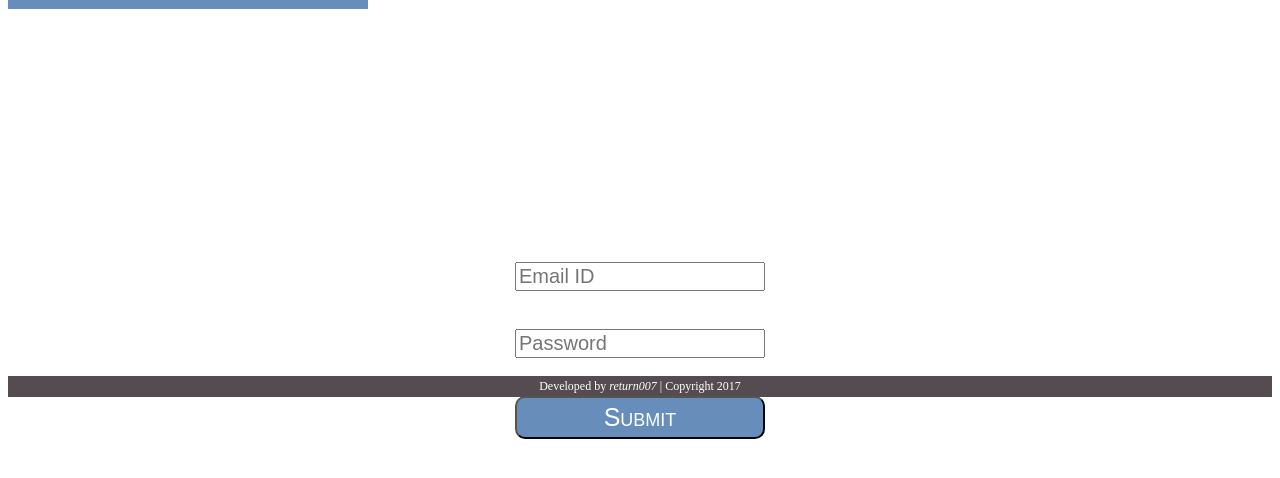
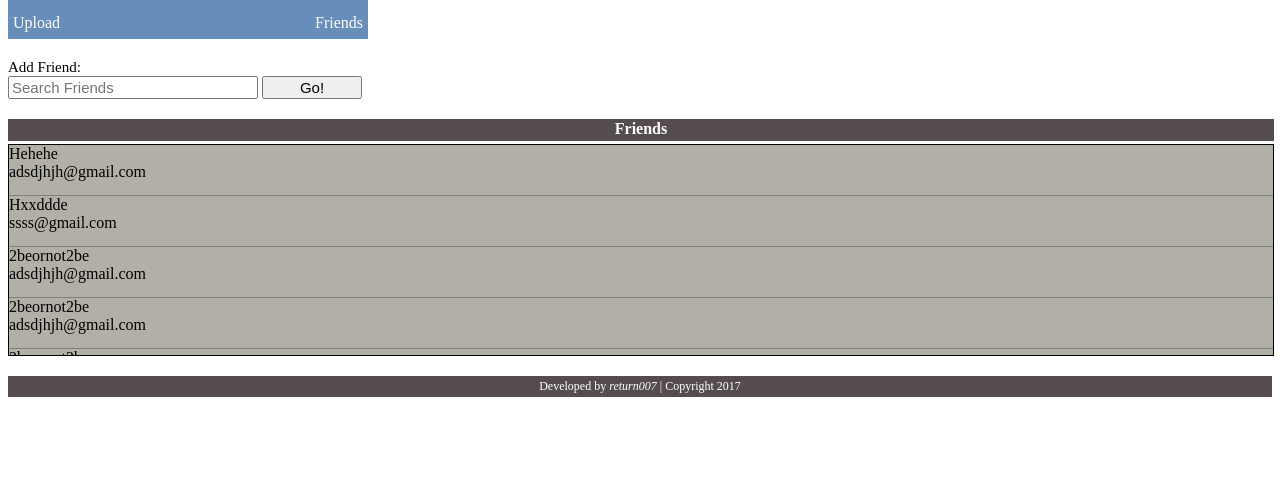
Before and after one commit to return007/frisendl, a browser extension: page index.html in a window 1280 px wide. Both pictures are taken after a click on the button "Login". Shown: the part 58-536 px from the top of the page. Drawn offline with Linux system fonts and the light colour scheme.

Commit message:
main page structure and friend list display

```diff
--- a/index.css
+++ b/index.css
@@ -105,3 +105,72 @@
 	text-align: center;
 	margin-bottom: 15px;
 }
+
+#main_page{
+	display: none;
+	height: 300px;
+}
+#navbar{
+	background-color: #678eba;
+	color: white;
+	cursor: pointer;
+	width: 350px;
+	padding: 5px;
+	height: 20px;
+}
+#upload_section_btn{
+	float: left;
+	cursor: pointer;
+	text-align: center;
+}
+#friend_section_btn{
+	float: right;
+	cursor: pointer;
+	text-align: center;
+}
+/*
+change upload -> friend after development
+*/
+#upload_section{
+	display: none;
+}
+#search_container{
+	margin-top: 20px;
+}
+#add_friend_header{
+	font-size: 15px;
+}
+#search_query{
+	width: 250px;
+	font-size: 15px;
+}
+#go_btn{
+	width: 100px;
+	font-size: 15px;
+	cursor: pointer;
+}
+#friend_list_header{
+	font-size: 16px;
+	text-align: center;
+	color: white;
+	background-color: #544c51;
+	width: 100%;
+	height: 20px;
+	padding: 1px;
+	margin-top: 20px;
+	font-weight: bolder;
+}
+#friend_list{
+	width: 100%;
+	border: 1px solid black;
+	margin-top: 3px;
+	height: 210px;
+	overflow-y: auto;
+}
+.friend{
+	background-color: #b1afa6;
+	width: 100%;
+	border-bottom: 1px solid grey;
+	cursor: pointer;
+	height: 50px;
+}
--- a/index.html
+++ b/index.html
@@ -24,6 +24,57 @@
 		<input type="password" placeholder="Password" name="password" id="password"><br/>
 		<button id="submit_login_btn">Submit</button>
 	</div>
+	<div id="main_page">
+		<div id="navbar">
+			<div id="upload_section_btn">Upload</div>
+			<div id="friend_section_btn">Friends</div>
+		</div>
+		<div id="friend_section">
+			<div id="search_container">
+				<div id="add_friend_header">Add Friend:</div>
+				<input type="text" name="search_query" id="search_query" placeholder="Search Friends">
+				<button id="go_btn">Go!</button>
+			</div>
+			<div id="friend_list_container">
+				<div id="friend_list_header">Friends</div>
+				<div id="friend_list">
+					<div id="1" class="friend">
+						<div id="friend_username">Hehehe</div>
+						<div id="friend_email">adsdjhjh@gmail.com</div>
+						<div id="notification_indicator"></div>
+					</div>
+					<div id="12" class="friend">
+						<div id="friend_username">Hxxddde</div>
+						<div id="friend_email">ssss@gmail.com</div>
+						<div id="notification_indicator"></div>
+					</div>
+					<div id="55" class="friend">
+						<div id="friend_username">2beornot2be</div>
+						<div id="friend_email">adsdjhjh@gmail.com</div>
+						<div id="notification_indicator"></div>
+					</div>
+					<div id="55" class="friend">
+						<div id="friend_username">2beornot2be</div>
+						<div id="friend_email">adsdjhjh@gmail.com</div>
+						<div id="notification_indicator"></div>
+					</div>
+					<div id="55" class="friend">
+						<div id="friend_username">2beornot2be</div>
+						<div id="friend_email">adsdjhjh@gmail.com</div>
+						<div id="notification_indicator"></div>
+					</div>
+					<div id="55" class="friend">
+						<div id="friend_username">2beornot2be</div>
+						<div id="friend_email">adsdjhjh@gmail.com</div>
+						<div id="notification_indicator"></div>
+					</div>
+				</div>
+			</div>
+		</div>
+		<div id="upload_section">
+			Lubh Dubh
+		</div>
+	</div>
 	<div id="error">&nbsp;</div>
 	<div id="success">&nbsp;</div>
 	<div id="debugger"></div>
--- a/index.js
+++ b/index.js
@@ -11,6 +11,15 @@ document.addEventListener('DOMContentLoaded', function() {
 
 	var submit_login_btn = document.getElementById('submit_login_btn');
 	submit_login_btn.addEventListener('click', perform_login);
+
+	var friend_section_btn = document.getElementById('friend_section_btn');
+	friend_section_btn.addEventListener('click', show_friend_section);
+
+	var upload_section_btn = document.getElementById('upload_section_btn');
+	upload_section_btn.addEventListener('click', show_upload_section);
+
+	var go_btn = document.getElementById('go_btn');
+	go_btn.addEventListener('click', show_search_result);
 
 });
 
@@ -32,6 +41,7 @@ function hide_success_message(){
 function show_signup_page(){
 	document.getElementById("homepage").style.display = "none";
 	document.getElementById("login_page").style.display = "none";
+	document.getElementById("main_page").style.display = "none";
 	document.getElementById("signup_page").style.display = "block";
 
 	hide_error_message();
@@ -44,8 +54,15 @@ function show_signup_page(){
 }
 
 function show_login_page(){
+
+	//For development ease only.... To be removed after development
+	show_main_page();
+	return;
+	//ends here </>
+
 	document.getElementById("homepage").style.display = "none";
 	document.getElementById("signup_page").style.display = "none";
+	document.getElementById("main_page").style.display = "none";
 	document.getElementById("login_page").style.display = "block";
 
 	hide_error_message();
@@ -53,6 +70,70 @@ function show_login_page(){
 
 	document.getElementById("email").addEventListener('keypress', hide_error_message);
 	document.getElementById("password").addEventListener('keypress', hide_error_message);
+}
+
+function show_main_page(){
+	document.getElementById("homepage").style.display = "none";
+	document.getElementById("signup_page").style.display = "none";
+	document.getElementById("login_page").style.display = "none";
+	document.getElementById("main_page").style.display = "block";
+
+	hide_error_message();
+	hide_success_message();
+}
+
+function show_friend_section(){
+	document.getElementById("friend_section").style.display = "block";
+	document.getElementById("upload_section").style.display = "none";
+}
+
+function show_upload_section(){
+	document.getElementById("upload_section").style.display = "block";
+	document.getElementById("friend_section").style.display = "none";
+}
+
+function show_search_result(){
+
+	var search_query = document.getElementById("search_query").value;
+	if(is_empty(search_query)){
+		return;
+	}
+
+	var friend_list = document.getElementsByClassName("friend");
+	for(var itr=0; itr < friend_list.length; itr++){
+		friend_list[itr].style.display = "none";
+	}
+	document.getElementById("friend_list_header").innerHTML = "Search Results";
+
+	//Make a network request to perform search: based on the given text and return the result
+	//Make search_element class based divs to display inside the friend_list div
+	//search_element class div will have Name, Email ID (hidden characters too), FriendRequest Option (if not a friend)
+
+	var request_body = {
+		"q": search_query
+	};
+
+	var xhr = new XMLHttpRequest();
+	xhr.onreadystatechange = function(){
+		if (xhr.readyState == 4) {
+			if(xhr.status == 200){
+				var json_response = JSON.parse(xhr.responseText);
+				if(json_response.status == "OK"){
+					display_success_message(json_response.response);
+				}
+				else{
+					display_error_message(json_response.response);
+				}
+			}
+			else
+				display_error_message("Unsuccessful HTTP Request!");
+		}
+	};
+	xhr.open("POST", "http://localhost/cgi-bin/search_friend.py", true);
+	xhr.setRequestHeader("Accept", "application/json");
+	xhr.setRequestHeader("Content-Type", "application/json");
+	xhr.send(JSON.stringify(request_body));
+
 }
 
 function is_empty(val){
@@ -107,6 +188,7 @@ function perform_signup(){
 				var json_response = JSON.parse(xhr.responseText);
 				if(json_response.status == "OK"){
 					display_success_message("Successfully registered! Login to continue.");
+					setTimeout(show_login_page, 1000);
 				}
 				else{
 					display_error_message(json_response.response);
@@ -124,6 +206,7 @@ function perform_signup(){
 }
 
 function perform_login(){
+
 	var login = document.getElementById("login_page").children;
 	var email = login[0].value;
 	var password = login[2].value;
@@ -148,6 +231,7 @@ function perform_login(){
 				var json_response = JSON.parse(xhr.responseText);
 				if(json_response.status == "OK"){
 					display_success_message("Successful Login!");
+					setTimeout(show_main_page, 1500);
 				}
 				else{
 					display_error_message(json_response.response);
@@ -161,5 +245,4 @@ function perform_login(){
 	xhr.setRequestHeader("Accept", "application/json");
 	xhr.setRequestHeader("Content-Type", "application/json");
 	xhr.send(JSON.stringify(request_body));
-
 }
```
